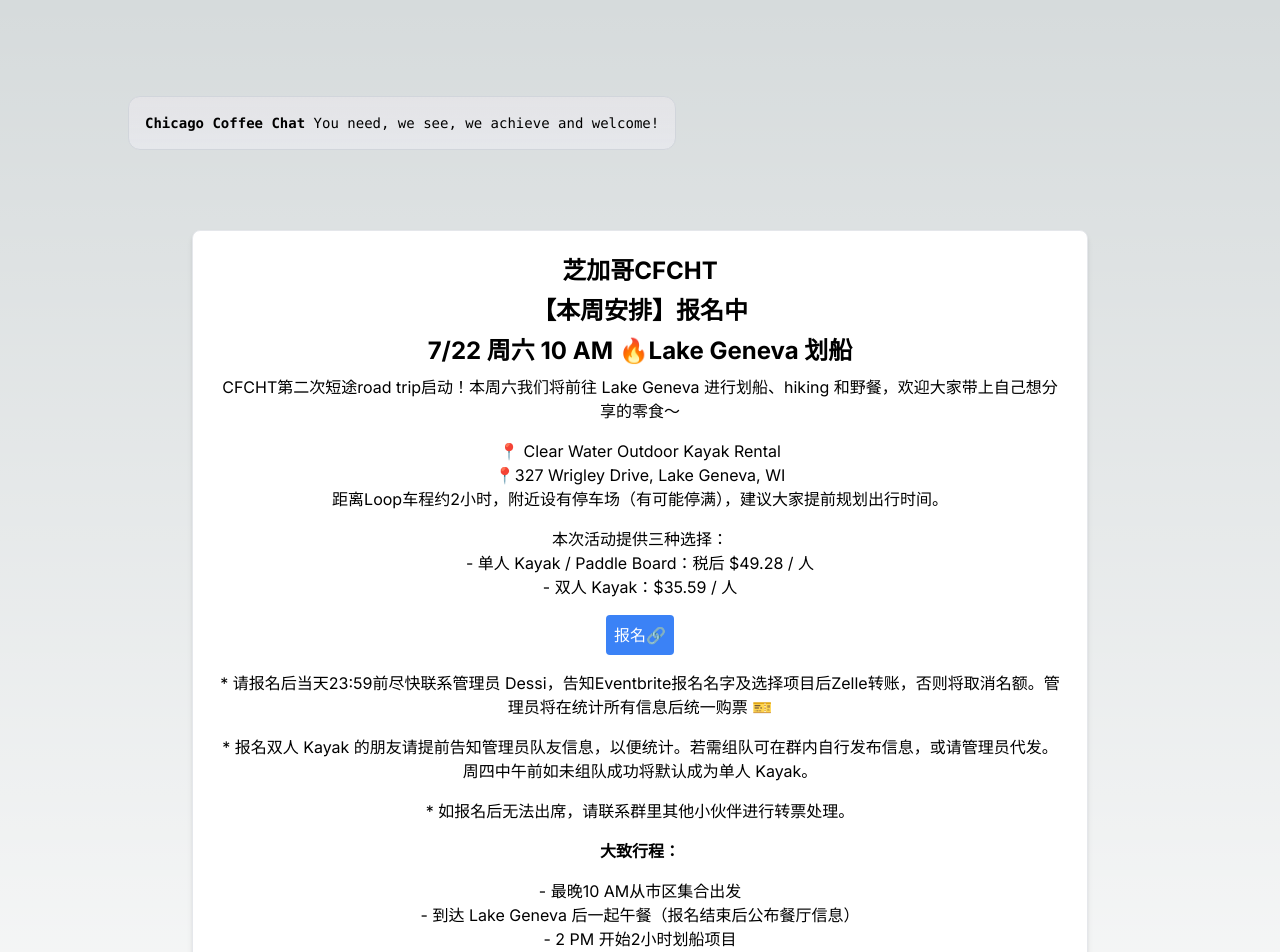
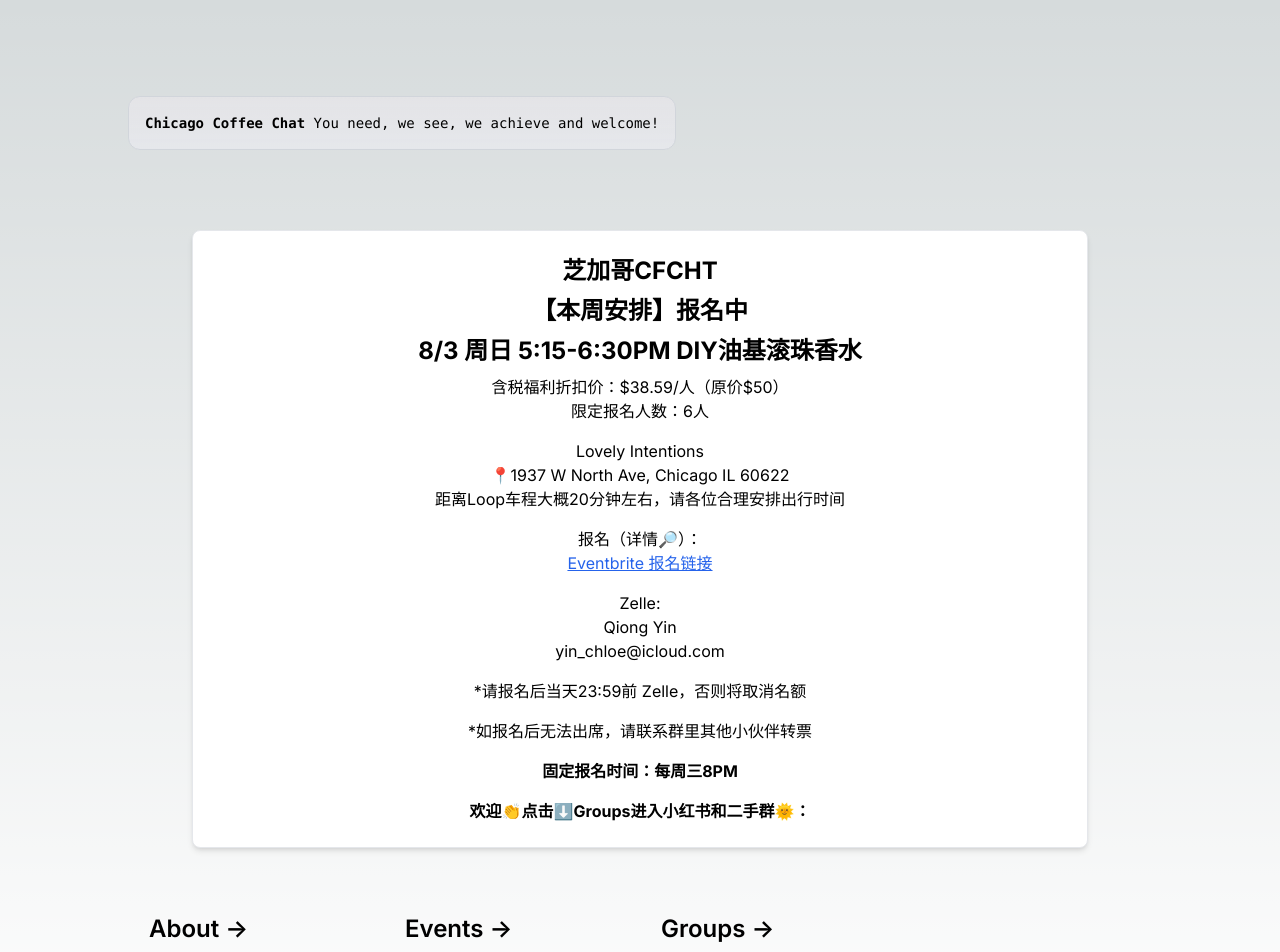
Before and after one commit to Brack-Wang/nextjs, a Next.js app: page / in a window 1280 px wide. Shown: the top 952 px of the page. Built offline with nearby package versions, Linux system fonts and the light colour scheme.

Commit message:
Update page.tsx

```diff
--- a/app/page.tsx
+++ b/app/page.tsx
@@ -17,54 +17,17 @@ export default function Home() {
       <div className="mt-20 my-12 p-4 md:p-6 max-w-xs md:max-w-2xl lg:max-w-4xl w-full bg-white rounded-lg border border-gray-200 shadow-md dark:bg-gray-800 dark:border-gray-700 text-center">
         <h2 className="text-2xl font-bold mb-2"> 芝加哥CFCHT </h2>
 
-{/* TODO: Change the content for weekly events' information below */}
 {/* Event Details Replacement Start */}
-<h2 className="text-2xl font-bold mb-2">【本周安排】报名中</h2>
-<h2 className="text-2xl font-bold mb-2">7/22 周六 10 AM 🔥Lake Geneva 划船</h2>
-<p className="mb-4">
-  CFCHT第二次短途road trip启动！本周六我们将前往 Lake Geneva 进行划船、hiking 和野餐，欢迎大家带上自己想分享的零食～
-</p>
-<p className="mb-4">
-  📍 Clear Water Outdoor Kayak Rental<br />
-  📍327 Wrigley Drive, Lake Geneva, WI<br />
-  距离Loop车程约2小时，附近设有停车场（有可能停满），建议大家提前规划出行时间。
-</p>
-<p className="mb-4">
-  本次活动提供三种选择：<br />
-  - 单人 Kayak / Paddle Board：税后 $49.28 / 人<br />
-  - 双人 Kayak：$35.59 / 人
-</p>
-<a
-  href="https://www.eventbrite.com/e/cfcht727-lake-genevaroad-trip-tickets-1514377827849?aff=oddtdtcreator"
-  target="_blank"
-  rel="noopener noreferrer"
-  className="inline-block bg-blue-500 text-white p-2 rounded hover:bg-blue-700 transition duration-300 ease-in-out mb-4"
->
-  报名🔗
-</a>
-<p className="mb-4">
-  * 请报名后当天23:59前尽快联系管理员 Dessi，告知Eventbrite报名名字及选择项目后Zelle转账，否则将取消名额。管理员将在统计所有信息后统一购票 🎫
-</p>
-<p className="mb-4">
-  * 报名双人 Kayak 的朋友请提前告知管理员队友信息，以便统计。若需组队可在群内自行发布信息，或请管理员代发。
-  周四中午前如未组队成功将默认成为单人 Kayak。
-</p>
-<p className="mb-4">
-  * 如报名后无法出席，请联系群里其他小伙伴进行转票处理。
-</p>
-<p className="mb-4 font-bold">大致行程：</p>
-<p className="mb-4">
-  - 最晚10 AM从市区集合出发<br />
-  - 到达 Lake Geneva 后一起午餐（报名结束后公布餐厅信息）<br />
-  - 2 PM 开始2小时划船项目<br />
-  - 划船结束后湖边野餐或散步<br />
-  - 晚餐是否一起将视情况而定
-</p>
-
+  <h2 className="text-2xl font-bold mb-2">【本周安排】报名中</h2>
+  <h2 className="text-2xl font-bold mb-2">8/3 周日 5:15-6:30PM DIY油基滚珠香水</h2>
+  <p className="mb-4">含税福利折扣价：$38.59/人（原价$50）<br />限定报名人数：6人</p>
+  <p className="mb-4">Lovely Intentions<br />📍1937 W North Ave, Chicago IL 60622<br />距离Loop车程大概20分钟左右，请各位合理安排出行时间</p>
+  <p className="mb-4">报名（详情🔎）：<br /><a href="https://www.eventbrite.co.nz/e/cfcht83-515-630pm-diy-tickets-1542289111249?aff=oddtdtcreator" target="_blank" className="inline-block text-blue-600 underline hover:text-blue-800">Eventbrite 报名链接</a></p>
+  <p className="mb-4">Zelle:<br />Qiong Yin<br />yin_chloe@icloud.com</p>
+  <p className="mt-4">*请报名后当天23:59前 Zelle，否则将取消名额</p>
+  <p className="mt-4">*如报名后无法出席，请联系群里其他小伙伴转票</p>
+  <p className="mt-4 font-bold">固定报名时间：每周三8PM</p>
 {/* Event Details Replacement End */}
-
-
-
 
 
 <p className="mt-4 font-bold">欢迎👏点击⬇️Groups进入小红书和二手群🌞：</p>
```
